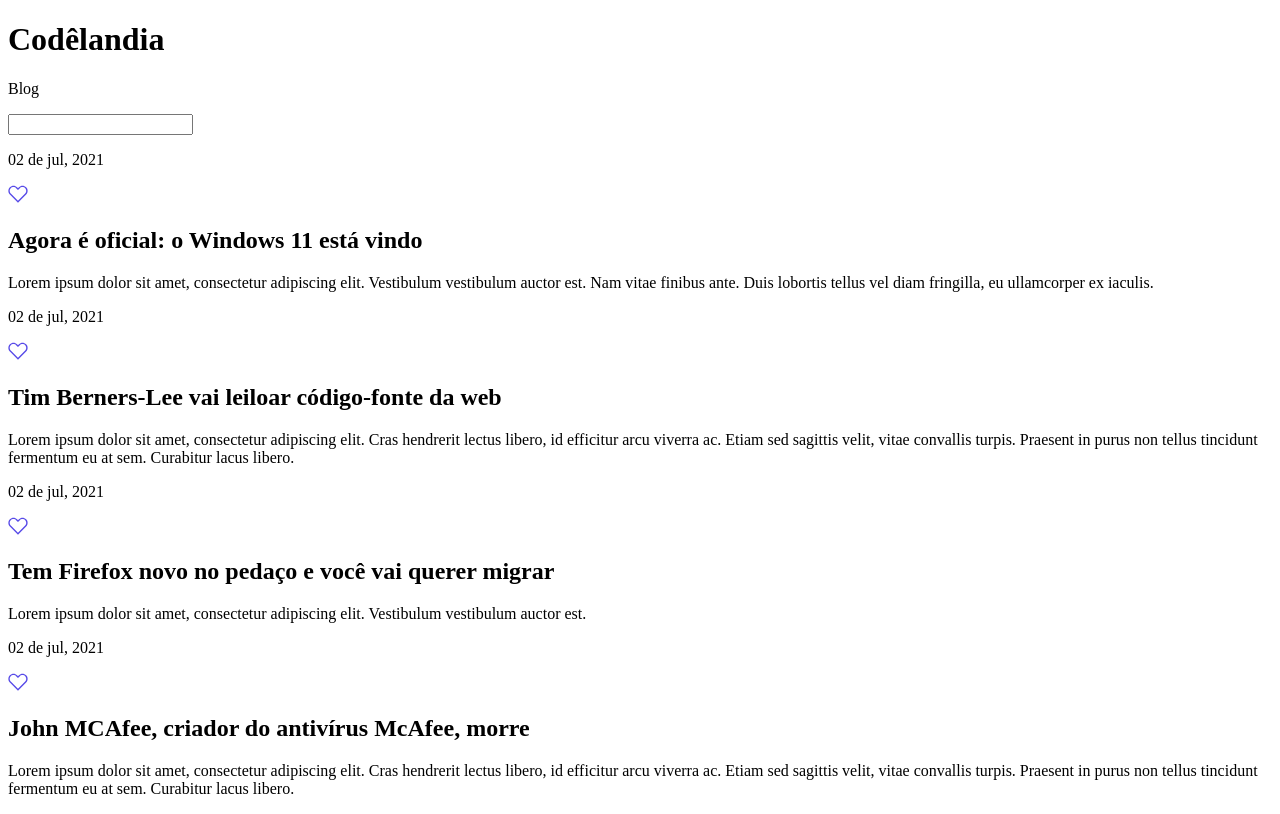
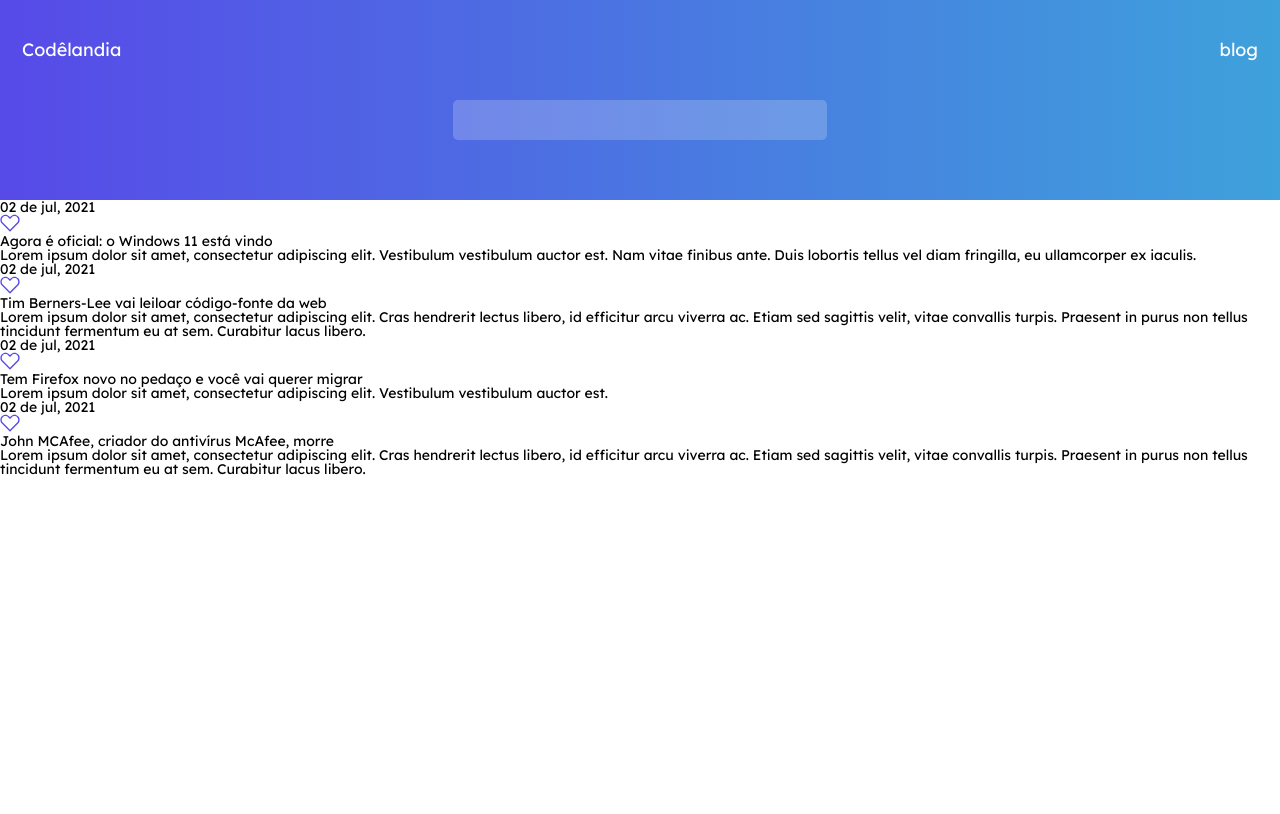
Before and after one commit to GuilhermedeSouzaS/desafio-1, a plain HTML site: page index.html in a window 1280 px wide. Drawn offline with Linux system fonts and the light colour scheme.

Commit message:
Introduzindo o CSS do header

```diff
--- a/index.html
+++ b/index.html
@@ -1,6 +1,9 @@
 <!DOCTYPE html>
     <html lang="pt-br">
     <head>
+        <link rel="stylesheet" href="reset.css">
+        <link rel="stylesheet" href="style.css">
+        <link href="https://fonts.googleapis.com/css?family=Lexend+Deca:100,200,300,regular,500,600,700,800,900" rel="stylesheet" />
         <meta charset="UTF-8">
         <meta http-equiv="X-UA-Compatible" content="IE=edge">
         <meta name="viewport" content="width=device-width, initial-scale=1.0">
@@ -8,14 +11,13 @@
     </head>
     <body>
 
-        <header>
-            <h1>Codêlandia</h1>
-            <p>Blog</p>
+        <header class="cabecalho">
+            <h1 class="logotipo">Codêlandia</h1>
+            <p class="blog">blog</p>
             <input type="search" name="pesquisa" class="search">
         </header>
 
         <main>
-
             <section>
                 <p>02 de jul, 2021</p>
                 <img src="Imagens/favorito.svg" alt="icone de coração para favoritar a notícia">
--- /dev/null
+++ b/reset.css
@@ -0,0 +1,90 @@
+* {
+	box-sizing: border-box;
+}
+
+html, body, div, span, applet, object, iframe,
+h1, h2, h3, h4, h5, h6, p, blockquote, pre,
+a, abbr, acronym, address, big, cite, code,
+del, dfn, em, img, ins, kbd, q, s, samp,
+small, strike, strong, sub, sup, tt, var,
+b, u, i, center,
+dl, dt, dd, ol, ul, li,
+fieldset, form, label, legend,
+table, caption, tbody, tfoot, thead, tr, th, td,
+article, aside, canvas, details, embed,
+figure, figcaption, footer, header, hgroup,
+menu, nav, output, ruby, section, summary,
+time, mark, audio, video {
+	margin: 0;
+	padding: 0;
+	border: 0;
+	font-size: 100%;
+	font: inherit;
+	vertical-align: baseline;
+}
+
+article, aside, details, figcaption, figure,
+footer, header, hgroup, menu, nav, section {
+	display: block;
+}
+body {
+	line-height: 1;
+}
+ol, ul {
+	list-style: none;
+}
+blockquote, q {
+	quotes: none;
+}
+blockquote:before, blockquote:after,
+q:before, q:after {
+	content: '';
+	content: none;
+}
+table {
+	border-collapse: collapse;
+	border-spacing: 0;
+}
+
+a {
+	color: inherit;
+	text-decoration: none;
+}
+
+img {
+	width: inherit;
+}
+
+button {
+	font-family: inherit;
+	font-size: inherit;
+	color: inherit;
+	font-weight: inherit;
+	padding: 0;
+	border: none;
+	background-color: unset;
+}
+
+input {
+	border: none;
+	color: inherit;
+	font-size: inherit;
+	font-weight: inherit;
+	font-family: inherit;
+}
+
+textarea {
+	border: none;
+	color: inherit;
+	font-size: inherit;
+	font-weight: inherit;
+	font-family: inherit;
+}
+
+select {
+	border: none;
+	color: inherit;
+	font-size: inherit;
+	font-weight: inherit;
+	font-family: inherit;
+}
--- /dev/null
+++ b/style.css
@@ -0,0 +1,51 @@
+:root {
+    --branco: #ffffff;
+    --principal-font: "Lexend Deca";
+
+}
+
+body {
+    font-family: var(--principal-font);
+    font-weight: 400;
+    font-size: 14px;
+
+}
+
+.cabecalho {
+    width: 100vw;
+    height: 200px;
+    background: linear-gradient(90deg, #574AE8 0%, #3EA1DB 100%);
+    display: grid;
+    grid-template-columns: 1fr 1fr;
+    grid-template-rows: 1fr 1fr;
+}
+
+.logotipo {
+    display: grid;
+    color: var(--branco);
+    font-size: 18px;
+    align-items: center;
+    margin-left: 22px;
+
+
+}
+
+.blog {
+    display: grid;
+    color: var(--branco);
+    font-size: 18px;
+    justify-content: end;
+    align-items: center;
+    margin-right: 22px;
+
+}
+
+.search {
+    margin: 0 auto;
+    grid-column: 1 / span 2;
+    width: 374px;
+    height: 40px;
+    background: rgba(255, 255, 255, 0.2);
+    border-radius: 5px;
+
+}
```
